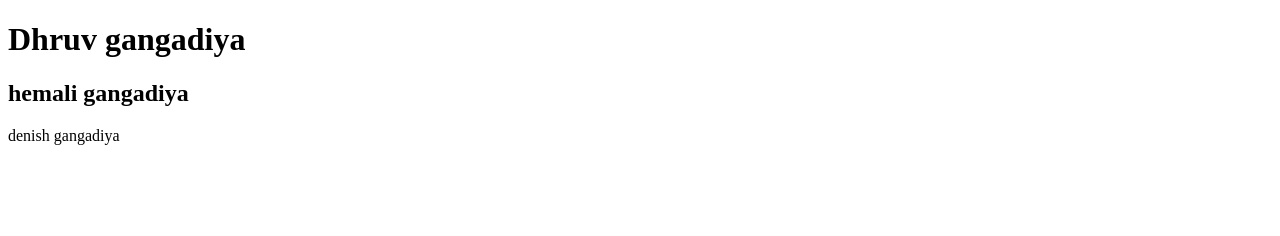
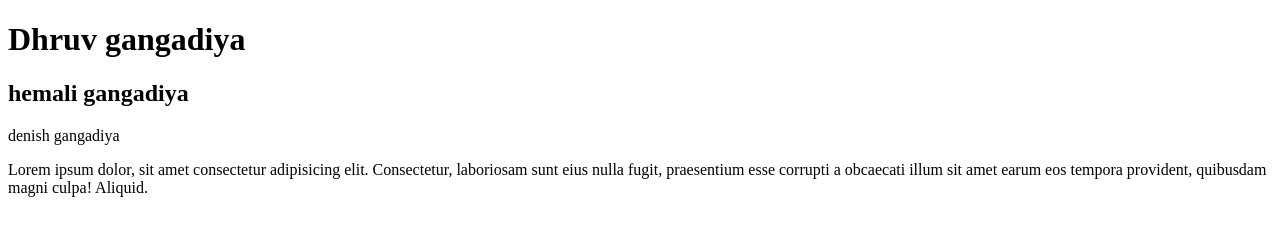
Before and after one commit to Dhruvgangadiya/DHRUVGIT, a plain HTML site: page index.html in a window 1280 px wide. Drawn offline with Linux system fonts and the light colour scheme.

Commit message:
p tag added

```diff
--- a/index.html
+++ b/index.html
@@ -10,5 +10,7 @@
         <h1>Dhruv gangadiya</h1>
         <h2>hemali gangadiya</h2>
         <span>denish gangadiya</span>
+
+        <p>Lorem ipsum dolor, sit amet consectetur adipisicing elit. Consectetur, laboriosam sunt eius nulla fugit, praesentium esse corrupti a obcaecati illum sit amet earum eos tempora provident, quibusdam magni culpa! Aliquid.</p>
 </body>
 </html>
```
